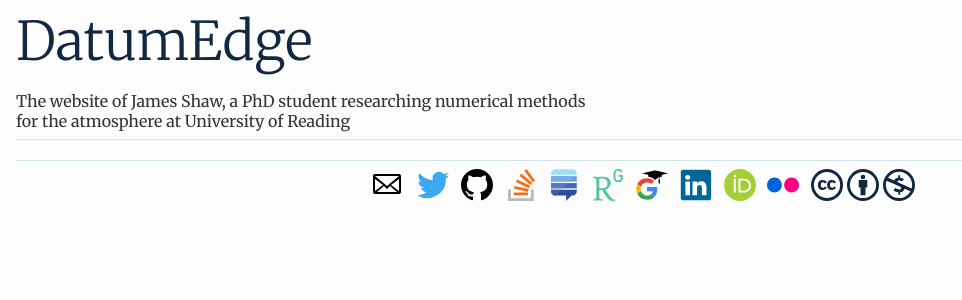
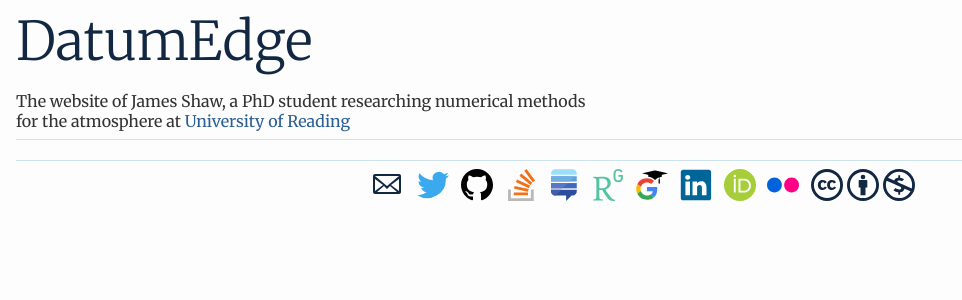
Before and after one commit to hertzsprung/hertzsprung.github.io, a Jekyll site: the page built from index.html, in a window 1280 px wide. Shown: the top 300 px of the page, without its empty margins (0-962 px from the left). Built offline with Jekyll 4.4.1, drawn with Linux system fonts in a browser that asks for light colours.

Commit message:
tweak a colouring

```diff
--- a/_includes/footer.html
+++ b/_includes/footer.html
@@ -3,7 +3,7 @@
     <li>
       <a title="Email" href="mailto://{{ site.email }}">
         <svg width="32" height="32" viewBox="0 1 16 15" xmlns="http://www.w3.org/2000/svg">
-            <path d="M0 4v8c0 0.55 0.45 1 1 1h12c0.55 0 1-0.45 1-1V4c0-0.55-0.45-1-1-1H1c-0.55 0-1 0.45-1 1z m13 0L7 9 1 4h12zM1 5.5l4 3L1 11.5V5.5z m1 6.5l3.5-3 1.5 1.5 1.5-1.5 3.5 3H2z m11-0.5L9 8.5l4-3v6z" />
+            <path fill="#122741" d="M0 4v8c0 0.55 0.45 1 1 1h12c0.55 0 1-0.45 1-1V4c0-0.55-0.45-1-1-1H1c-0.55 0-1 0.45-1 1z m13 0L7 9 1 4h12zM1 5.5l4 3L1 11.5V5.5z m1 6.5l3.5-3 1.5 1.5 1.5-1.5 3.5 3H2z m11-0.5L9 8.5l4-3v6z" />
         </svg>
       </a>
     </li>
--- a/_includes/header.html
+++ b/_includes/header.html
@@ -1,4 +1,4 @@
 <header class="site">
   <h1 class="site-title"><a href="{{ site.baseurl }}/">{{ site.title }}</a></h1>
-  <p>The website of James Shaw, a PhD student researching numerical methods for the atmosphere at University of Reading</p>
+  <p>The website of James Shaw, a PhD student researching numerical methods for the atmosphere at <a href="https://www.reading.ac.uk/">University of Reading</a></p>
 </header>
--- a/css/main.css
+++ b/css/main.css
@@ -6,7 +6,18 @@ body {
 	margin-right: 1em;
 }
 
-a { text-decoration: none; }
+a {
+	text-decoration: none;
+	color: #2A5E94;
+}
+
+a:hover {
+	text-decoration: underline;
+}
+
+a:active {
+	color: #4293E8;
+}
 
 header.site {
 	border-bottom: 1px solid #CEE2EB;
@@ -30,7 +41,7 @@ h1.site-title a:visited {
 }
 
 h1.site-title a:hover {
-	color: #255187;
+	text-decoration: none;
 }
 
 footer.site {
@@ -63,6 +74,10 @@ h1.site-title a:hover {
 footer.site {
 }
 
+footer.site a:hover {
+	text-decoration: none;
+}
+
 footer.site ul.nav {
 	list-style: none;
 	padding-left: 0;
```
